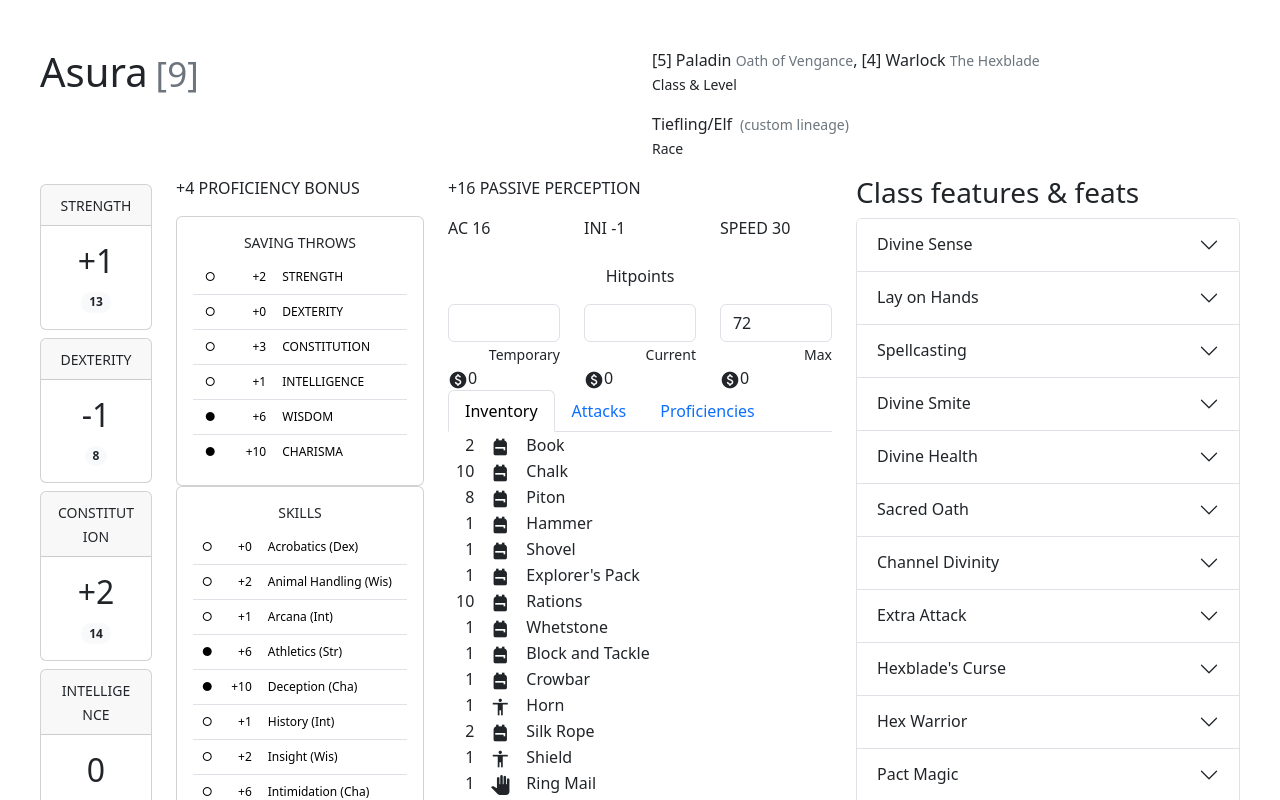
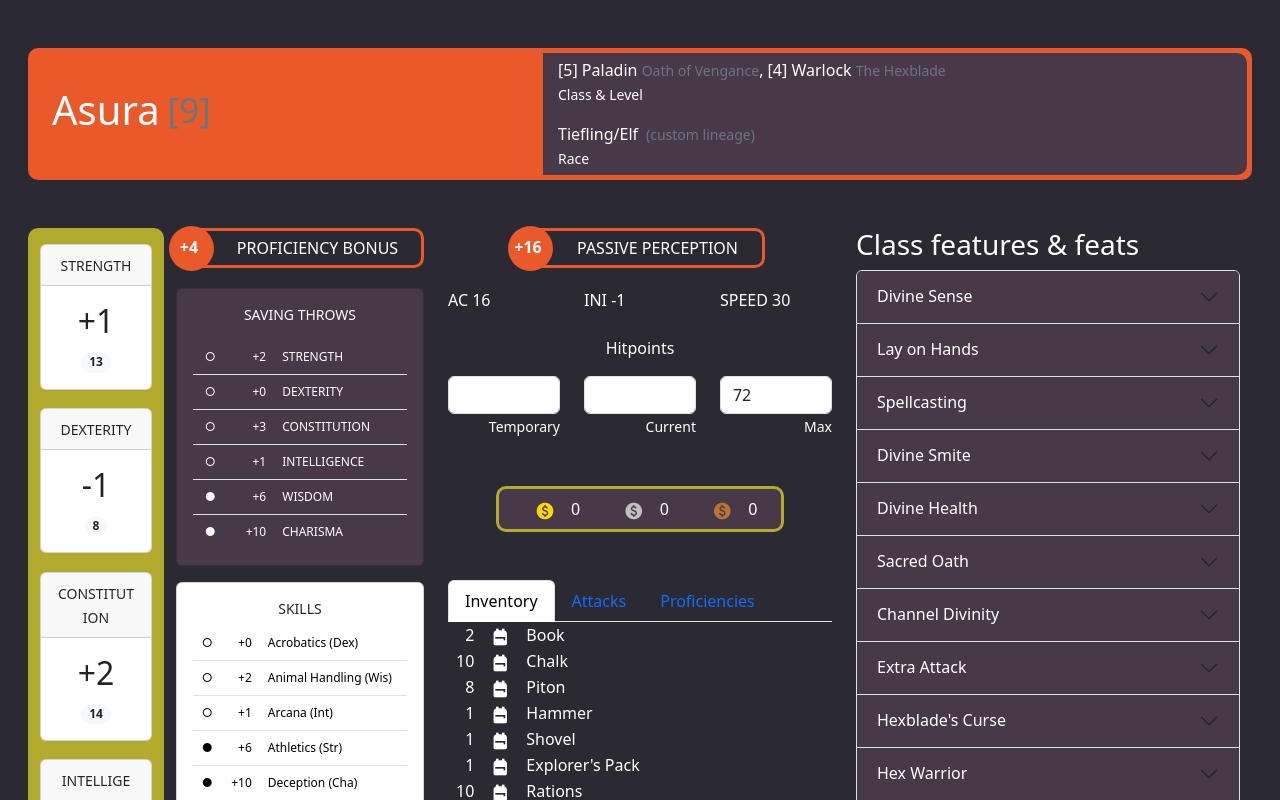
Before and after one commit to TobiasVidal/dnd-char-sheet, a React (Create React App) app: page / in a window 1280 px wide. Shown: the top 800 px of the page. Built offline with nearby package versions, Linux system fonts and the light colour scheme.

Commit message:
Avance css

```diff
--- a/src/App.css
+++ b/src/App.css
@@ -32,3 +32,120 @@ tbody > tr:last-child > td {
 .character-avatar {
   max-width: 100%;
 }
+
+/******************************************
+ * THEME 1 ********************************
+ ******************************************/
+ /*
+ #42414d --grey (blueish)
+ #483948 --grey (redish)
+ #2b2a33 --dark grey
+ #ED413E --main orange
+ #EFB786 --skin
+ #B2AB2E --olive green
+ rgb(65, 62, 41) --moss green
+ */
+:root {
+  --dark: #2b2a33;
+  --dark-light: #483948;
+  --main: #EA592A;
+  --main-light: #EFB786;
+  --secondary: #B2AB2E;
+  --border-radius-m: 10px;
+  --border-radius-s: 5px;
+}
+
+body, .bg-dark {
+  color: white;
+  background-color: var(--dark);
+}
+
+.bg-dark-light,
+.accordion-button,
+.savingthrow-table td {
+  color: white;
+  background-color: var(--dark-light);
+}
+
+.sheet-header {
+  border-radius: var(--border-radius-m);
+  overflow: hidden;
+  background-color: var(--main);
+}
+
+.sheet-header .character-name {
+  display: flex;
+  align-items: center;
+}
+
+.header-character-info {
+  padding: 5px;
+}
+
+.header-character-info .info-block {
+  padding: 5px 0 5px 15px;
+  background-color: var(--dark-light);
+  border-radius: 0 var(--border-radius-m) var(--border-radius-m) 0;
+}
+
+.circle-inline-wrapper {
+  display: inline-block;
+  margin-left: -10px;
+}
+
+.circle {
+  height: 45px;
+  width: 45px;
+  display: table-cell;
+  text-align: center;
+  vertical-align: middle;
+  border-radius: 50%;
+  background: var(--main);
+  padding: 0 5px 3px 0;
+  font-weight: bold;
+}
+
+.prominent-number p {
+  display: inline-block;
+  margin: 0 auto;
+}
+
+.prominent-number {
+  height: 40px;
+  border: 3px solid var(--main);
+  border-radius: var(--border-radius-m);
+  margin: 0 auto 20px;
+  max-width: 250px;
+}
+
+.ability-scores-column {
+  background-color: var(--secondary);
+  border-radius: var(--border-radius-m);
+}
+
+.accordion-button:not(.collapsed) {
+  color: white;
+  background-color: var(--main);
+}
+
+.ability-scores-column ul {
+  height: 100%;
+}
+
+.gold {
+  color: #FFD700;
+}
+
+.silver {
+  color: #C0C0C0;
+}
+
+.copper {
+  color: #B87333;
+}
+
+.money-row {
+  border-radius: var(--border-radius-m);
+  background-color: var(--dark-light);
+  border: 3px solid var(--secondary)
+}
--- a/src/App.tsx
+++ b/src/App.tsx
@@ -15,6 +15,7 @@ import { Spells } from './components/Spells';
 import { Inventory } from './components/Inventory';
 import { SheetHeader } from './components/SheetHeader';
 import { Personality } from './components/Personality';
+import { ProminentNumber } from './components/ProminentNumber';
 
 function App() {
   const character:Character = GetCharacter();
@@ -26,18 +27,18 @@ function App() {
         <div className='row'>
           <div className='col-4'>
             <div className='row'>
-              <div className='col-4'>
+              <div className='col-4 ability-scores-column'>
                 <AbilityScores abilityScores={character.abilityScores} />
               </div>
               <div className='col-8'>
-                <p>+{character.profBonus()} PROFICIENCY BONUS</p>
+                <ProminentNumber num={character.profBonus()} text="PROFICIENCY BONUS"/>
                 <SavingThrows savingThrows={character.savingThrows}/>
                 <Skills Skills={character.skills}/>
               </div>
             </div>
           </div>
           <div className='col-4'>
-            <p>+{10 + (character.skills.find(x => x.skill === SkillEnum.Perception)?.value ?? 0)} PASSIVE PERCEPTION</p>
+            <ProminentNumber num={10 + (character.skills.find(x => x.skill === SkillEnum.Perception)?.value ?? 0)} text="PASSIVE PERCEPTION"/>
             <AcIniSpeed character={character} />
             <HitPoints hitPoints={character.healthMax} />
             <Inventory character={character} />
--- a/src/components/AbilityScoreBox.tsx
+++ b/src/components/AbilityScoreBox.tsx
@@ -2,7 +2,7 @@ import { AbilityScore } from "../typings/abilityScore";
 
 function AbilityScoreBox(abilityScore: AbilityScore) {
     const modifier = abilityScore.modifier();
-    return <li className="attribute-box card text-center my-2">
+    return <li className="attribute-box card text-center">
         <div className="card-header">
           <small>{abilityScore.name().toUpperCase()}</small>
         </div>
--- a/src/components/AbilityScores.tsx
+++ b/src/components/AbilityScores.tsx
@@ -2,9 +2,9 @@ import { AbilityScore } from "../typings/abilityScore";
 import AbilityScoreBox from "./AbilityScoreBox";
 
 function AbilityScores({ abilityScores }: { abilityScores: AbilityScore[] }) {
-    return <ul className="list-unstyled px-0">
-        {abilityScores.map(x => <AbilityScoreBox key={x.abilityScoreEnum.toString()} {...x}/>)}
-    </ul>;
-  }
+  return <ul className="list-unstyled px-0 d-flex flex-column justify-content-between py-3">
+    {abilityScores.map(x => <AbilityScoreBox key={x.abilityScoreEnum.toString()} {...x} />)}
+  </ul>;
+}
 
 export default AbilityScores;
--- a/src/components/Features.tsx
+++ b/src/components/Features.tsx
@@ -3,7 +3,7 @@ import { CharacterFeature } from "../typings/character.d";
 export function Features({ features }: { features: CharacterFeature[] }) {
     return (<div className="accordion">
         <h3>Class features & feats</h3>
-        {features.map(x => <div className="accordion-item" key={features.indexOf(x)}>
+        {features.map(x => <div className="accordion-item bg-dark-light" key={features.indexOf(x)}>
             <h2 className="accordion-header">
                 <button className="accordion-button collapsed" type="button" data-bs-toggle="collapse" data-bs-target={`#characterfeature-${features.indexOf(x)}`}>
                     {x.name}
--- a/src/components/Inventory.tsx
+++ b/src/components/Inventory.tsx
@@ -2,17 +2,17 @@ import { Character } from "../typings/character.d";
 
 export function Inventory({ character }: { character: Character }) {
     return (<div>
-        <div className="row">
-            <div className="col-4">
-                <span className="material-icons inline-icon">paid</span>
+        <div className="row p-2 m-5 money-row">
+            <div className="col-4" title="gold">
+                <span className="material-icons inline-icon gold mx-3">paid</span>
                 {character.money?.gp}
             </div>
-            <div className="col-4">
-                <span className="material-icons inline-icon">paid</span>
+            <div className="col-4" title="silver">
+                <span className="material-icons inline-icon silver mx-3">paid</span>
                 {character.money?.sp}
             </div>
-            <div className="col-4">
-                <span className="material-icons inline-icon">paid</span>
+            <div className="col-4" title="copper">
+                <span className="material-icons inline-icon copper mx-3">paid</span>
                 {character.money?.cp}
             </div>
         </div>
--- /dev/null
+++ b/src/components/ProminentNumber.tsx
@@ -0,0 +1,10 @@
+export function ProminentNumber({ num, text }: { num: number, text: string }) {
+    return <div className="prominent-number d-flex align-items-center">
+        <div className='circle-inline-wrapper'>
+            <div className='circle'>+{num}</div>
+        </div>
+        <p className="mb-0">
+            {text}
+        </p>
+    </div>
+}
--- a/src/components/SavingThrows.tsx
+++ b/src/components/SavingThrows.tsx
@@ -2,9 +2,9 @@ import { SavingThrow } from "../typings/savingThrow.d";
 import { GetAbilityScoreName, GetNumberString } from "../utils/common";
 
 function SavingThrows({ savingThrows }: { savingThrows: SavingThrow[] }) {
-    return <div className="card">
+    return <div className="card bg-dark-light mb-3">
             <div className="card-body">
-                <h6 className="text-center"><small>SAVING THROWS</small></h6>
+                <h6 className="text-center mb-3"><small>SAVING THROWS</small></h6>
                 <table className="table savingthrow-table">
                     <tbody>
                         {savingThrows.map(x =>
--- a/src/components/SheetHeader.tsx
+++ b/src/components/SheetHeader.tsx
@@ -2,12 +2,13 @@ import { GetSubclassName } from "../service/ClassService";
 import { Character } from "../typings/character.d";
 
 export function SheetHeader({character}:{ character: Character}) {
-    return <div className='row'>
-    <h1 className='col-6'>
+    return <div className='row sheet-header mb-5'>
+    <h1 className='col-5 character-name ps-4'>
       {character.name}
       <small className='text-secondary ms-2'>[{character.level()}]</small>
     </h1>
-    <div className='col-6'>
+    <div className='col-7 header-character-info'>
+      <div className="info-block">
         <p>{character.classes.map(x => <span key={character.classes.indexOf(x)}>
             {character.classes.indexOf(x) > 0 && ', '}
             [{x.level}] {x.class.name()} <small className="text-secondary">{GetSubclassName(x.subclass)}</small>
@@ -15,12 +16,13 @@ export function SheetHeader({character}:{ character: Character}) {
             <br/>
             <small>Class & Level</small>
         </p>
-        <p>
+        <p className="mb-0">
             {character.race.displayName}
             {character.race.subtitle && <small className="text-secondary ms-2">{character.race.subtitle}</small>}
             <br/>
             <small>Race</small>
         </p>
+      </div>
     </div>
   </div>
 }
```
